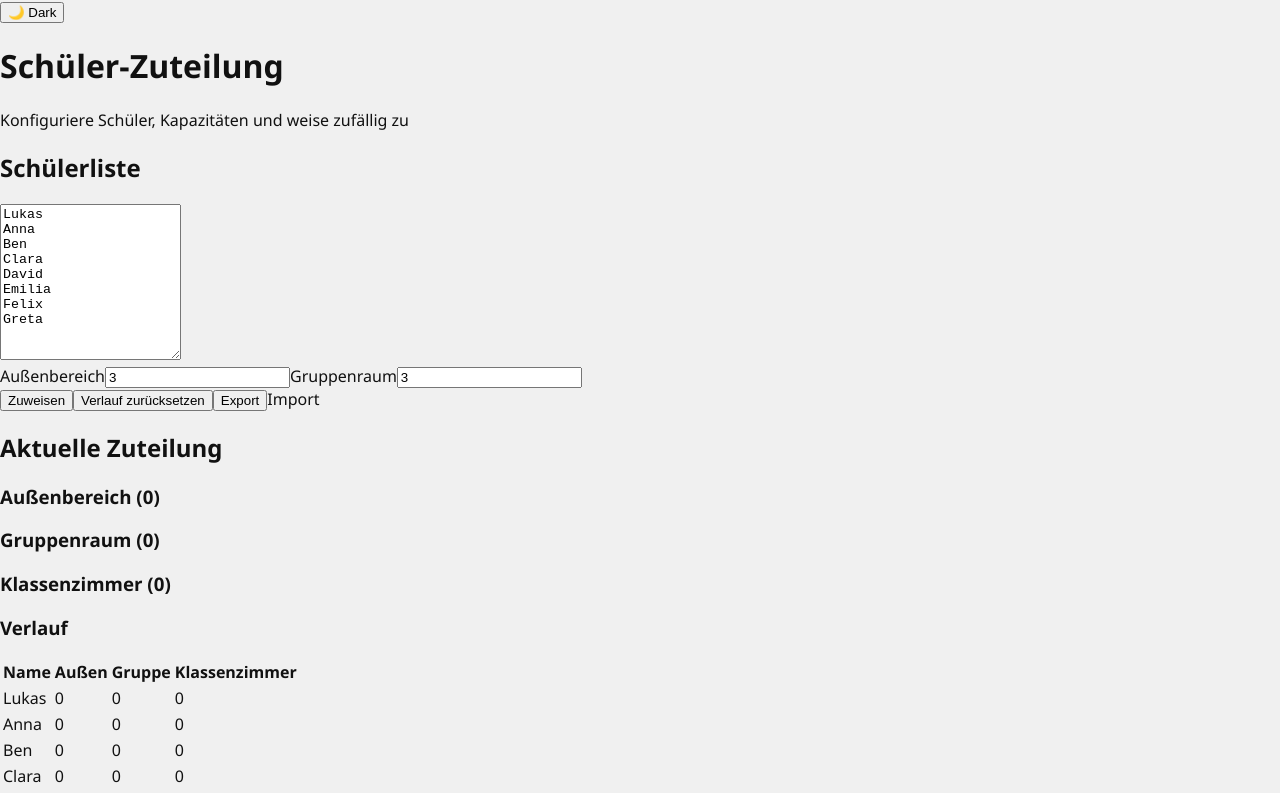
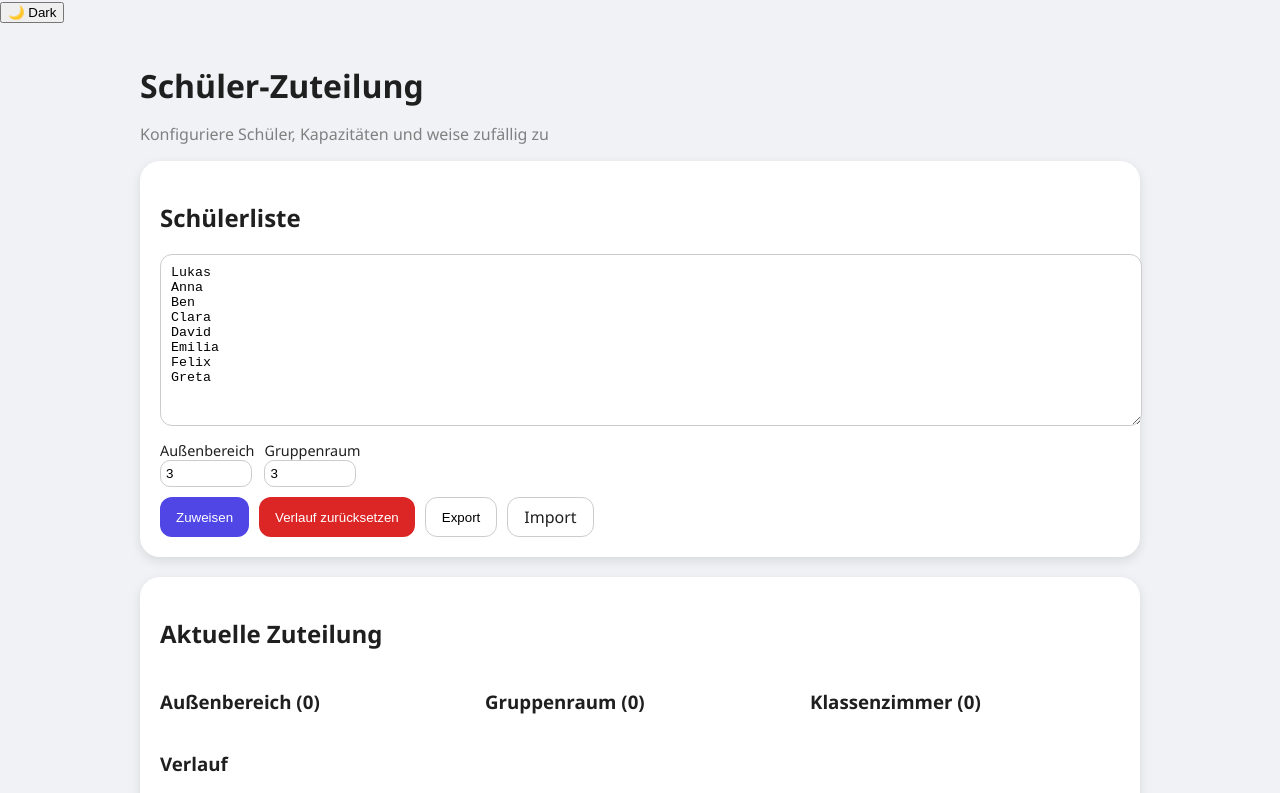
Before and after one commit to TheUltimateVxnom/ZuteilungSchueler, a React (Vite) app: page / in a window 1280 px wide. Shown: the top 793 px of the page. Built offline with nearby package versions, Linux system fonts and the light colour scheme.

Commit message:
Update index.css

```diff
--- a/src/index.css
+++ b/src/index.css
@@ -1,220 +1,60 @@
-/* ---------- Farbvariablen & Dark Mode ---------- */
 :root {
-  --bg-color: #f0f0f0;
-  --card-bg: #ffffff;
-  --text-color: #111111;
-  --accent-color: #4a90e2;
-  --button-bg: #4a90e2;
-  --button-text: #ffffff;
-  --shadow-color: rgba(0,0,0,0.2);
+  --bg-light: #f0f2f5;
+  --bg-dark: #1f1f1f;
+  --card-light: #ffffff;
+  --card-dark: #2b2b2b;
+  --text-light: #1f1f1f;
+  --text-dark: #f0f0f0;
+  --primary: #4f46e5;
+  --primary-hover: #4338ca;
+  --danger: #dc2626;
+}
+
+[data-theme="light"] {
+  --bg: var(--bg-light);
+  --card-bg: var(--card-light);
+  --text-color: var(--text-light);
 }
 
 [data-theme="dark"] {
-  --bg-color: #121212;
-  --card-bg: #1e1e1e;
-  --text-color: #ffffff;
-  --accent-color: #357ab8;
-  --button-bg: #357ab8;
-  --button-text: #ffffff;
-  --shadow-color: rgba(0,0,0,0.6);
+  --bg: var(--bg-dark);
+  --card-bg: var(--card-dark);
+  --text-color: var(--text-dark);
 }
 
-/* ---------- Body ---------- */
 body {
   margin: 0;
-  font-family: "Segoe UI", Tahoma, Geneva, Verdana, sans-serif;
-  background-color: var(--bg-color);
+  font-family: 'Segoe UI', sans-serif;
+  background-color: var(--bg);
   color: var(--text-color);
 }
 
-/* ---------- Buttons ---------- */
-#theme-toggle {
-  position: fixed;
-  top: 10px;
-  right: 10px;
-  padding: 10px 14px;
-  border-radius: 12px;
-  border: none;
-  cursor: pointer;
-  background-color: var(--button-bg);
-  color: var(--button-text);
-  font-weight: bold;
-  box-shadow: 0 4px 8px var(--shadow-color);
-  transition: all 0.3s ease;
-  z-index: 1000;
-}
+.app-container { min-height: 100vh; display:flex; justify-content:center; padding:20px;}
+.app-inner { max-width:1000px; width:100%; }
+.app-header h1 { font-size:2rem; margin-bottom:0.2rem; }
+.app-header p { color:gray; margin-bottom:1rem; }
 
-#theme-toggle:hover {
-  transform: scale(1.05);
-  background-color: #2c75b5;
-}
+.card { background-color: var(--card-bg); padding:20px; border-radius:20px; box-shadow:0 4px 12px rgba(0,0,0,0.1); margin-bottom:20px; transition:0.3s; }
+.card:hover { box-shadow:0 6px 20px rgba(0,0,0,0.15); }
 
-#admin-button {
-  position: fixed;
-  bottom: 10px;
-  left: 10px;
-  width: 22px;
-  height: 22px;
-  opacity: 0.15;
-  border: none;
-  border-radius: 50%;
-  cursor: pointer;
-  background-color: var(--text-color);
-  z-index: 1000;
-}
+.card-input { width:100%; border-radius:12px; border:1px solid #ccc; padding:10px; font-family: monospace; }
 
-/* ---------- Animations ---------- */
-@keyframes fadeIn {
-  from {opacity: 0;}
-  to {opacity: 1;}
-}
+.card-controls { display:flex; gap:10px; margin-top:10px; }
+.card-controls label { display:flex; flex-direction:column; font-size:0.9rem; }
+.card-controls input { border-radius:10px; border:1px solid #ccc; padding:5px; width:80px; }
 
-@keyframes slideUp {
-  from {opacity: 0; transform: translateY(20px);}
-  to {opacity: 1; transform: translateY(0);}
-}
+.card-buttons { display:flex; gap:10px; flex-wrap:wrap; margin-top:10px; }
+.btn-primary { background-color:var(--primary); color:white; border:none; padding:8px 16px; border-radius:12px; cursor:pointer; transition:0.2s; }
+.btn-primary:hover { background-color:var(--primary-hover); }
 
-/* ---------- Wartungsmodus ---------- */
-.maintenance-overlay {
-  display: flex;
-  height: 100vh;
-  width: 100vw;
-  justify-content: center;
-  align-items: center;
-  background: linear-gradient(135deg, #2c3e50, #4a4a4a);
-  flex-direction: column;
-  text-align: center;
-  padding: 20px;
-  border-radius: 12px;
-  animation: fadeIn 0.8s ease-in-out;
-}
+.btn-danger { background-color:var(--danger); color:white; border:none; padding:8px 16px; border-radius:12px; cursor:pointer; transition:0.2s; }
+.btn-danger:hover { background-color:#b91c1c; }
 
-.maintenance-overlay h1 {
-  font-size: 3rem;
-  margin-bottom: 15px;
-  color: #ff5555;
-  text-shadow: 1px 1px 2px #000;
-}
+.btn-outline { border:1px solid #ccc; padding:8px 16px; border-radius:12px; background:none; cursor:pointer; transition:0.2s; }
+.btn-outline:hover { background-color:rgba(0,0,0,0.05); }
 
-.maintenance-overlay p {
-  font-size: 1.2rem;
-  color: #ddd;
-}
+.grid-section { display:grid; grid-template-columns:1fr; gap:15px; }
+@media(min-width:768px){ .grid-section { grid-template-columns:repeat(3,1fr); } }
 
-/* ---------- Admin Login ---------- */
-.login-popup-overlay {
-  position: fixed;
-  top: 0;
-  left: 0;
-  width: 100vw;
-  height: 100vh;
-  background-color: rgba(0,0,0,0.75);
-  display: flex;
-  justify-content: center;
-  align-items: center;
-  z-index: 2000;
-  animation: fadeIn 0.5s ease-in-out;
-}
-
-.login-card {
-  background-color: var(--card-bg);
-  padding: 35px;
-  border-radius: 20px;
-  min-width: 320px;
-  display: flex;
-  flex-direction: column;
-  gap: 15px;
-  box-shadow: 0 12px 25px var(--shadow-color);
-  animation: slideUp 0.5s ease-in-out;
-  transition: transform 0.3s ease, box-shadow 0.3s ease;
-}
-
-.login-card:hover {
-  transform: translateY(-5px);
-  box-shadow: 0 20px 35px var(--shadow-color);
-}
-
-.login-card h2 {
-  margin: 0;
-  font-size: 1.8rem;
-  text-align: center;
-}
-
-.login-card input {
-  padding: 12px;
-  border-radius: 10px;
-  border: 1px solid #555;
-  background-color: var(--bg-color);
-  color: var(--text-color);
-  outline: none;
-  font-size: 1rem;
-  transition: all 0.3s ease;
-}
-
-.login-card input:focus {
-  border-color: var(--accent-color);
-  box-shadow: 0 0 8px var(--accent-color);
-}
-
-.login-card button {
-  padding: 12px;
-  border-radius: 12px;
-  border: none;
-  cursor: pointer;
-  background-color: var(--button-bg);
-  color: var(--button-text);
-  font-weight: bold;
-  font-size: 1rem;
-  transition: all 0.3s ease;
-}
-
-.login-card button:hover {
-  transform: scale(1.05);
-  background-color: #2c75b5;
-}
-
-/* ---------- Normaler Web Content ---------- */
-.main-content {
-  max-width: 1200px;
-  margin: 80px auto 40px auto;
-  padding: 20px;
-  background-color: var(--card-bg);
-  border-radius: 16px;
-  box-shadow: 0 8px 20px var(--shadow-color);
-  animation: fadeIn 0.8s ease-in-out;
-  transition: transform 0.3s ease, box-shadow 0.3s ease;
-}
-
-.main-content:hover {
-  transform: translateY(-5px);
-  box-shadow: 0 16px 30px var(--shadow-color);
-}
-
-.main-content h1,
-.main-content h2 {
-  margin-top: 0;
-  color: var(--accent-color);
-  transition: color 0.3s;
-}
-
-.main-content p {
-  line-height: 1.6;
-  color: var(--text-color);
-}
-
-.main-content button {
-  background-color: var(--button-bg);
-  color: var(--button-text);
-  border-radius: 12px;
-  padding: 10px 16px;
-  border: none;
-  cursor: pointer;
-  font-weight: bold;
-  margin-top: 10px;
-  transition: all 0.3s ease;
-}
-
-.main-content button:hover {
-  transform: scale(1.05);
-  background-color: #2c75b5;
-}
+.history-table { width:100%; border-collapse:collapse; margin-top:10px; }
+.history-table th, .history-table td { border:1px solid #ccc; padding:6px 10px; border-radius:10px; }
```
